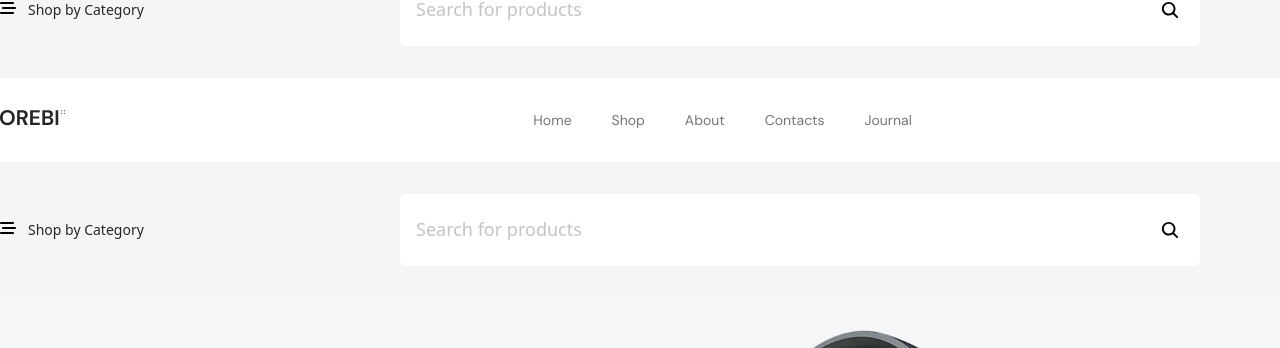
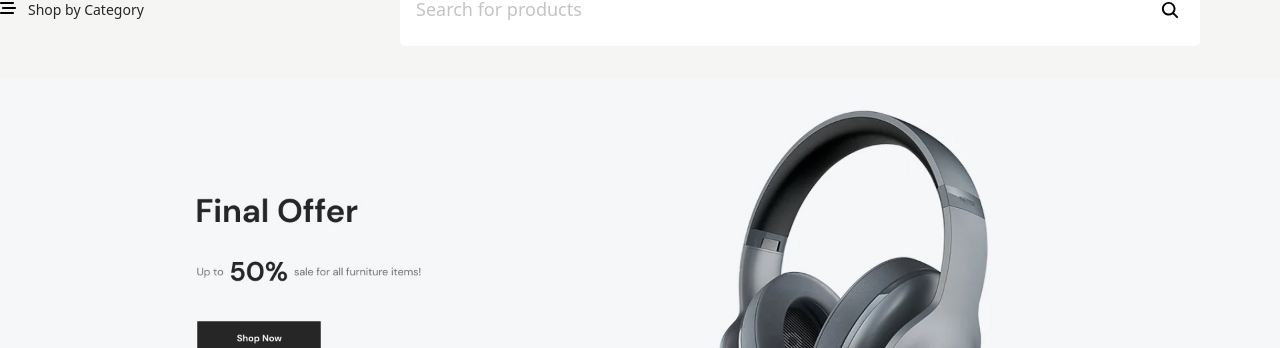
Before and after one commit to Mohameddacar/Orebie_2402, a React (Vite) app: page / in a window 1280 px wide. Shown: the part 142-490 px from the top of the page. Built offline with nearby package versions, Linux system fonts and the light colour scheme.

Commit message:
layout updated

```diff
--- a/src/pages/Home.jsx
+++ b/src/pages/Home.jsx
@@ -19,8 +19,6 @@ import Promotion from '../assets/promotion.png'
 const Home = () => {
   return (
     <>
-    <Navber />
-    <Sidebar />
     <Banner />
     <Offer />
     <Container>
```
